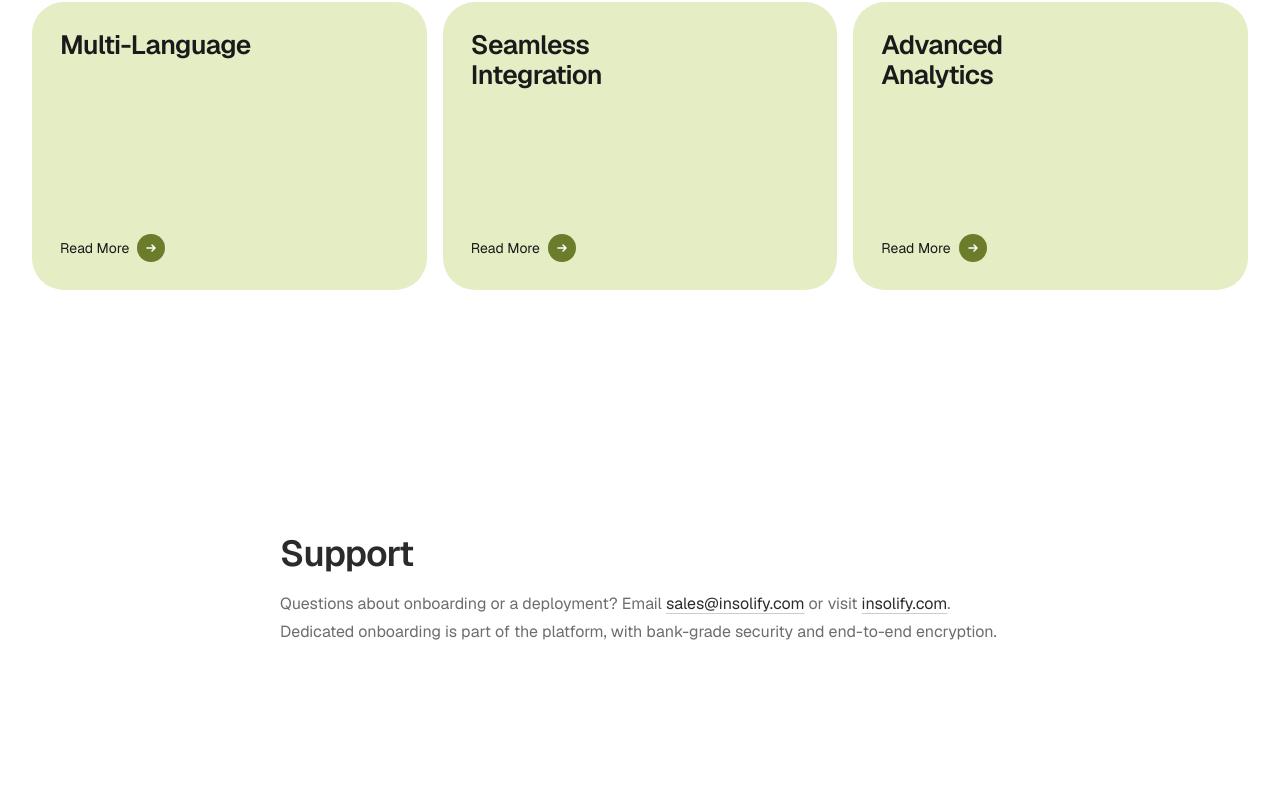
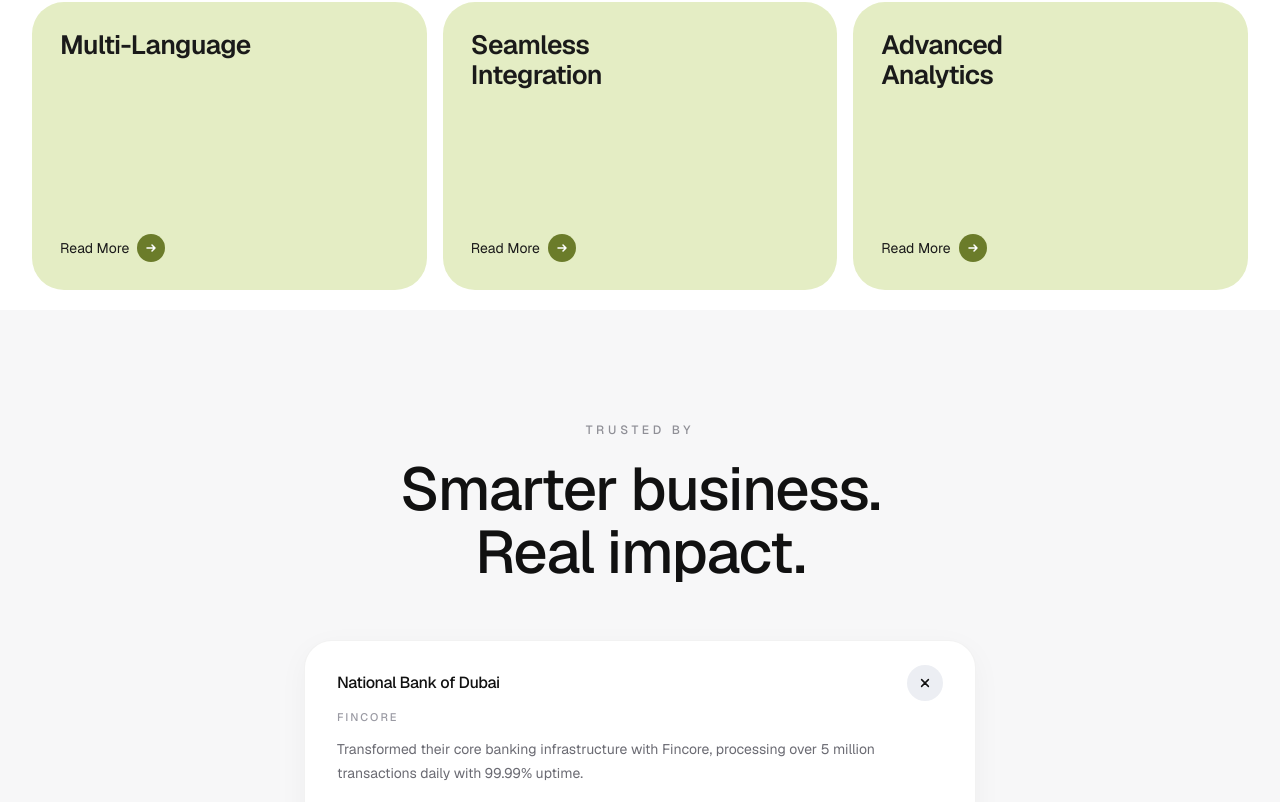
Before and after one commit to devshakur/shakur-insolify, a Next.js app: page / in a window 1280 px wide. Shown: the part 3112-3914 px from the top of the page. Built offline with nearby package versions, Linux system fonts and the light colour scheme.

Commit message:
feature/smarter_businees_working_with_insolify

```diff
--- a/src/app/page.tsx
+++ b/src/app/page.tsx
@@ -2,6 +2,7 @@ import type { ReactNode } from "react";
 import { Hero } from "@/components/hero";
 import { FeaturedProducts } from "@/features/products/featured-products";
 import { FincoreCapabilities } from "@/features/products/fincore-capabilities";
+import { ImpactStories } from "@/features/products/impact-stories";
 import { PowerfulFeatures } from "@/features/products/powerful-features";
 
 
@@ -48,6 +49,7 @@ export default function Home() {
         <FeaturedProducts />
         <FincoreCapabilities />
         <PowerfulFeatures />
+        <ImpactStories />
         {sections.map((section) => (
           <section
             key={section.id}
--- a/src/features/products/fincore-capabilities.tsx
+++ b/src/features/products/fincore-capabilities.tsx
@@ -37,7 +37,7 @@ export function FincoreCapabilities() {
     <MotionConfig reducedMotion="user">
       <section
         id="capabilities"
-        className="bg-white px-4 py-6 sm:px-6 lg:px-8 dark:bg-[#0c0c0f]"
+        className=" px-4 py-6 sm:px-6 lg:px-8 dark:bg-[#0c0c0f]"
       >
         <div className="mx-auto w-full rounded-4xl bg-[#E6EEE4] px-6 py-10 sm:rounded-[40px] sm:px-10 sm:py-12 lg:px-14 lg:py-16">
           <div className="flex flex-col gap-4 sm:flex-row sm:items-start sm:gap-12 lg:gap-16">
--- /dev/null
+++ b/src/features/products/impact-stories.tsx
@@ -0,0 +1,150 @@
+"use client";
+
+import { AnimatePresence, MotionConfig, motion } from "framer-motion";
+import { useState } from "react";
+
+const stories = [
+  {
+    id: "national-bank-of-dubai",
+    company: "National Bank of Dubai",
+    product: "Fincore",
+    body: "Transformed their core banking infrastructure with Fincore, processing over 5 million transactions daily with 99.99% uptime.",
+  },
+  {
+    id: "techflow-solutions",
+    company: "TechFlow Solutions",
+    product: "Safi AI",
+    body: "Reduced customer support costs by 60% using Safi AI to automate ticket routing and provide instant responses.",
+  },
+  {
+    id: "emirates-insurance",
+    company: "Emirates Insurance",
+    product: "Safi AI",
+    body: "Streamlined claims processing with Safi AI, cutting average resolution time from 5 days to just 4 hours.",
+  },
+  {
+    id: "first-capital-bank",
+    company: "First Capital Bank",
+    product: "Fincore",
+    body: "Modernized their entire digital banking experience with Fincore, launching mobile and web apps in record time.",
+  },
+  {
+    id: "global-logistics-corp",
+    company: "Global Logistics Corp",
+    product: "Safi AI",
+    body: "Deployed Safi AI across 12 countries to handle multilingual customer queries, achieving 95% satisfaction rates.",
+  },
+] as const;
+
+export function ImpactStories() {
+  const [openId, setOpenId] = useState<(typeof stories)[number]["id"] | null>(
+    stories[0].id,
+  );
+
+  return (
+    <MotionConfig reducedMotion="user">
+      <section
+        id="impact"
+        className="relative bg-[#F7F7F8] px-4 py-24 sm:px-6 sm:py-28 lg:px-8 dark:bg-[#101114]"
+      >
+        <div className="mx-auto w-full max-w-2xl">
+          <p className="text-center text-xs font-medium tracking-[0.32em] text-[#8F8F96] uppercase">
+            Trusted by
+          </p>
+          <h2 className="mt-5 text-center text-[2.75rem] leading-[1.05] font-medium tracking-tight text-[#111] sm:text-6xl dark:text-white">
+            Smarter business.
+            <br />
+            Real impact.
+          </h2>
+
+          <div className="mt-14 flex flex-col gap-3">
+            {stories.map((story) => {
+              const open = story.id === openId;
+
+              return (
+                <article
+                  key={story.id}
+                  className={`overflow-hidden transition-colors duration-300 ${
+                    open
+                      ? "rounded-[28px] border border-black/5 bg-white shadow-[0_8px_30px_rgba(17,17,17,0.04)] dark:border-white/10 dark:bg-[#1A1C21]"
+                      : "rounded-full bg-[#ECEEF3] dark:bg-[#1E2026]"
+                  }`}
+                >
+                  <button
+                    type="button"
+                    aria-expanded={open}
+                    aria-controls={`impact-panel-${story.id}`}
+                    onClick={() => setOpenId(open ? null : story.id)}
+                    className={`flex w-full items-center justify-between gap-4 text-left ${
+                      open ? "px-6 pt-5 pb-2 sm:px-8 sm:pt-6" : "px-6 py-3.5 sm:px-7"
+                    }`}
+                  >
+                    <span className="text-[15px] font-medium tracking-tight text-[#111] sm:text-base dark:text-white">
+                      {story.company}
+                    </span>
+                    <span
+                      className={`flex h-9 w-9 shrink-0 items-center justify-center rounded-full ${
+                        open
+                          ? "bg-[#ECEEF3] text-[#111] dark:bg-[#2A2D35] dark:text-white"
+                          : "bg-white text-[#111] dark:bg-[#2A2D35] dark:text-white"
+                      }`}
+                    >
+                      {open ? <CloseIcon /> : <PlusIcon />}
+                    </span>
+                  </button>
+
+                  <AnimatePresence initial={false}>
+                    {open ? (
+                      <motion.div
+                        id={`impact-panel-${story.id}`}
+                        initial={{ height: 0, opacity: 0 }}
+                        animate={{ height: "auto", opacity: 1 }}
+                        exit={{ height: 0, opacity: 0 }}
+                        transition={{ duration: 0.35, ease: [0.22, 1, 0.36, 1] }}
+                        className="overflow-hidden"
+                      >
+                        <div className="px-6 pb-6 sm:px-8 sm:pb-7">
+                          <p className="text-[11px] font-medium tracking-[0.18em] text-[#9A9AA3] uppercase">
+                            {story.product}
+                          </p>
+                          <p className="mt-3 max-w-2xl text-sm leading-6 text-[#6B6B73] dark:text-[#B5B5BD]">
+                            {story.body}
+                          </p>
+                          <a
+                            href="/"
+                            target="_blank"
+                            rel="noopener noreferrer"
+                            className="mt-4 inline-flex items-center gap-1 text-sm text-[#111] transition hover:opacity-70 dark:text-white"
+                          >
+                            Read {story.company}&apos;s story
+                            <span aria-hidden>→</span>
+                          </a>
+                        </div>
+                      </motion.div>
+                    ) : null}
+                  </AnimatePresence>
+                </article>
+              );
+            })}
+          </div>
+        </div>
+      </section>
+    </MotionConfig>
+  );
+}
+
+function PlusIcon() {
+  return (
+    <svg width="14" height="14" viewBox="0 0 14 14" fill="none" aria-hidden>
+      <path d="M7 2.6v8.8M2.6 7h8.8" stroke="currentColor" strokeWidth="1.5" strokeLinecap="round" />
+    </svg>
+  );
+}
+
+function CloseIcon() {
+  return (
+    <svg width="14" height="14" viewBox="0 0 14 14" fill="none" aria-hidden>
+      <path d="M3.6 3.6l6.8 6.8M10.4 3.6l-6.8 6.8" stroke="currentColor" strokeWidth="1.5" strokeLinecap="round" />
+    </svg>
+  );
+}
```
